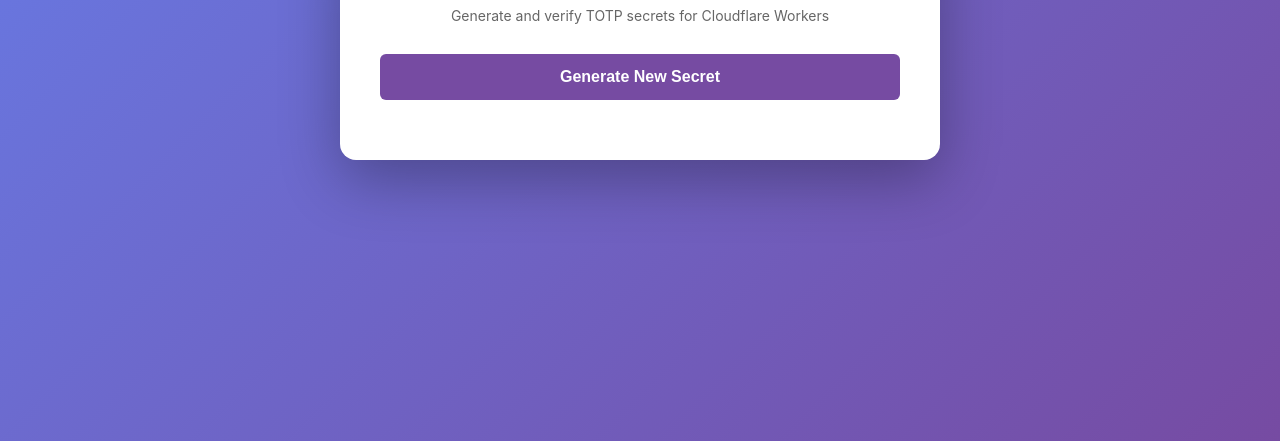
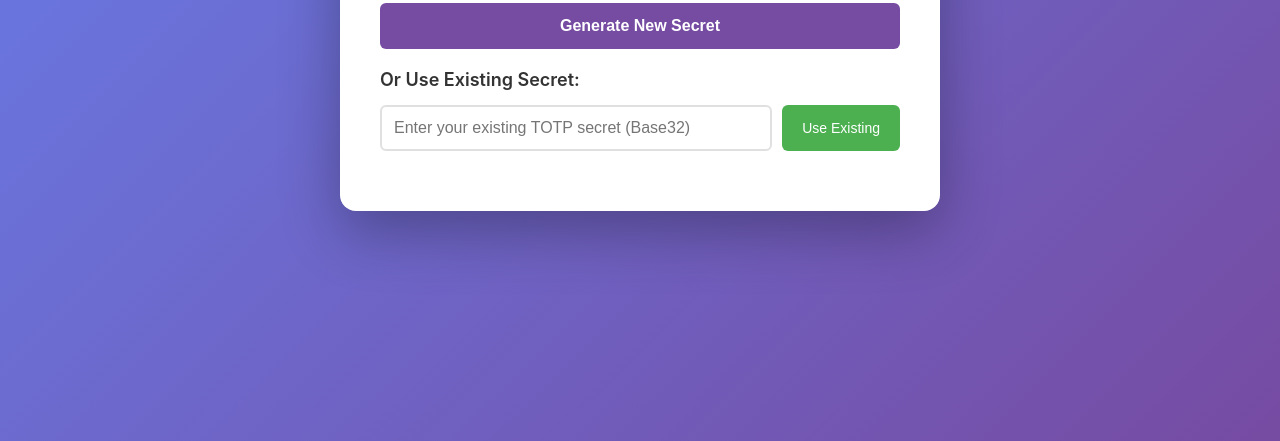
Before and after one commit to lijunjie2232/acdown-server, a website: page public/totp-setup.html in a window 1280 px wide. Shown: the part 359-800 px from the top of the page. Drawn offline with Linux system fonts and the light colour scheme.

Commit message:
feat(totp): add existing secret input option
- Add new CSS styles for secret input group and use existing button
- Create input section with text field for existing TOTP secret
- Implement use existing button with hover effects and transitions
- Add click event listener to handle existing secret validation
- Validate Base32 format using regex pattern matching
- Set current secret and display it when valid existing secret provided
- Show content area after successful existing secret

```diff
--- a/public/totp-setup.html
+++ b/public/totp-setup.html
@@ -242,6 +242,47 @@
         .hidden {
             display: none;
         }
+
+        .input-section {
+            margin-bottom: 20px;
+        }
+
+        .secret-input-group {
+            display: flex;
+            gap: 10px;
+            margin-top: 10px;
+        }
+
+        .secret-input {
+            flex: 1;
+            padding: 12px;
+            border: 2px solid #e0e0e0;
+            border-radius: 6px;
+            font-size: 16px;
+            transition: border-color 0.3s;
+        }
+
+        .secret-input:focus {
+            outline: none;
+            border-color: #667eea;
+        }
+
+        .use-existing-btn {
+            padding: 12px 20px;
+            background: #4caf50;
+            color: white;
+            border: none;
+            border-radius: 6px;
+            cursor: pointer;
+            font-size: 14px;
+            transition: all 0.3s;
+            white-space: nowrap;
+        }
+
+        .use-existing-btn:hover {
+            background: #45a049;
+            transform: translateY(-2px);
+        }
     </style>
 </head>
 <body>
@@ -250,6 +291,19 @@
         <p class="subtitle">Generate and verify TOTP secrets for Cloudflare Workers</p>
 
         <button id="generateBtn" class="generate-btn">Generate New Secret</button>
+
+        <div class="input-section">
+            <div class="section-title">Or Use Existing Secret:</div>
+            <div class="secret-input-group">
+                <input
+                    type="text"
+                    id="existingSecretInput"
+                    class="secret-input"
+                    placeholder="Enter your existing TOTP secret (Base32)"
+                >
+                <button id="useExistingBtn" class="use-existing-btn">Use Existing</button>
+            </div>
+        </div>
 
         <div id="content" class="hidden">
             <div class="instructions">
@@ -331,6 +385,31 @@
             } finally {
                 generateBtn.disabled = false;
             }
+        });
+
+        // Use existing secret
+        document.getElementById('useExistingBtn').addEventListener('click', () => {
+            const existingSecretInput = document.getElementById('existingSecretInput');
+            const secret = existingSecretInput.value.trim().toUpperCase();
+
+            if (!secret) {
+                alert('Please enter a secret');
+                return;
+            }
+
+            // Validate base32 format
+            const base32Regex = /^[A-Z2-7]+=*$/;
+            if (!base32Regex.test(secret)) {
+                alert('Invalid Base32 format. Please check your secret.');
+                return;
+            }
+
+            currentSecret = secret;
+            displaySecret(currentSecret);
+
+            // Show content
+            const content = document.getElementById('content');
+            content.classList.remove('hidden');
         });
 
         // Display secret and generate QR code
```
